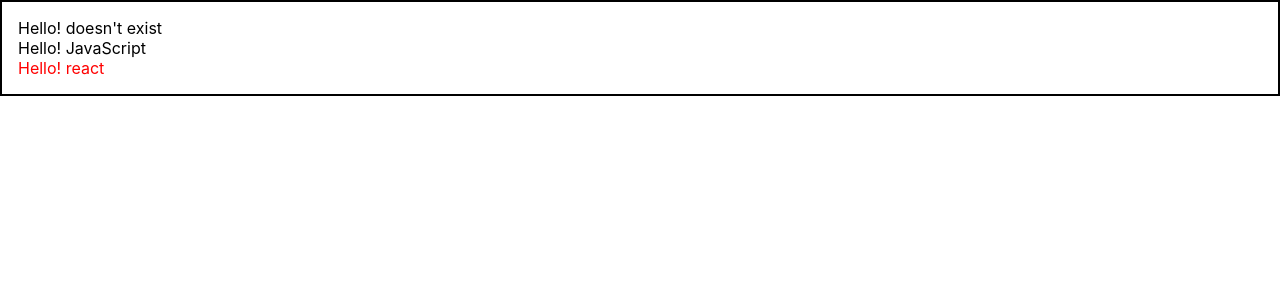
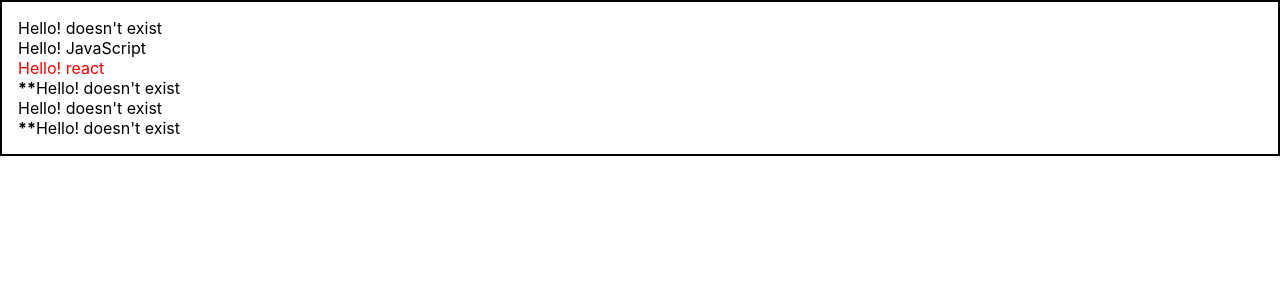
Before and after one commit to simonkim1/React.js, a React (Create React App) app in the folder example/: page / in a window 1280 px wide. Shown: the top 300 px of the page. Built offline with nearby package versions, Linux system fonts and the light colour scheme.

Commit message:
React_조건부 렌더링 연습

```diff
--- a/example/src/components/App.js
+++ b/example/src/components/App.js
@@ -23,6 +23,9 @@
         <Hello />
         <Hello name='JavaScript'/>
         <Hello name='react' color='red' />
+        <Hello isSpecial={true} />
+        <Hello isSpecial={false} />
+        <Hello isSpecial />
       </Wrapper>
     </>
   );
--- a/example/src/components/Hello.js
+++ b/example/src/components/Hello.js
@@ -1,7 +1,13 @@
 import React  from "react";
 
-function Hello({ name, color}) {
-    return <div style={{ color: color}}>Hello! {name}</div>
+function Hello({ name, color, isSpecial }) {
+    return (
+        <div style={{ color: color}}>
+            {  isSpecial ? <b>*</b> : null }
+            {  isSpecial && <b>*</b> }
+            Hello! {name}
+        </div>
+    );
 }
 
 Hello.defaultProps = {
```
